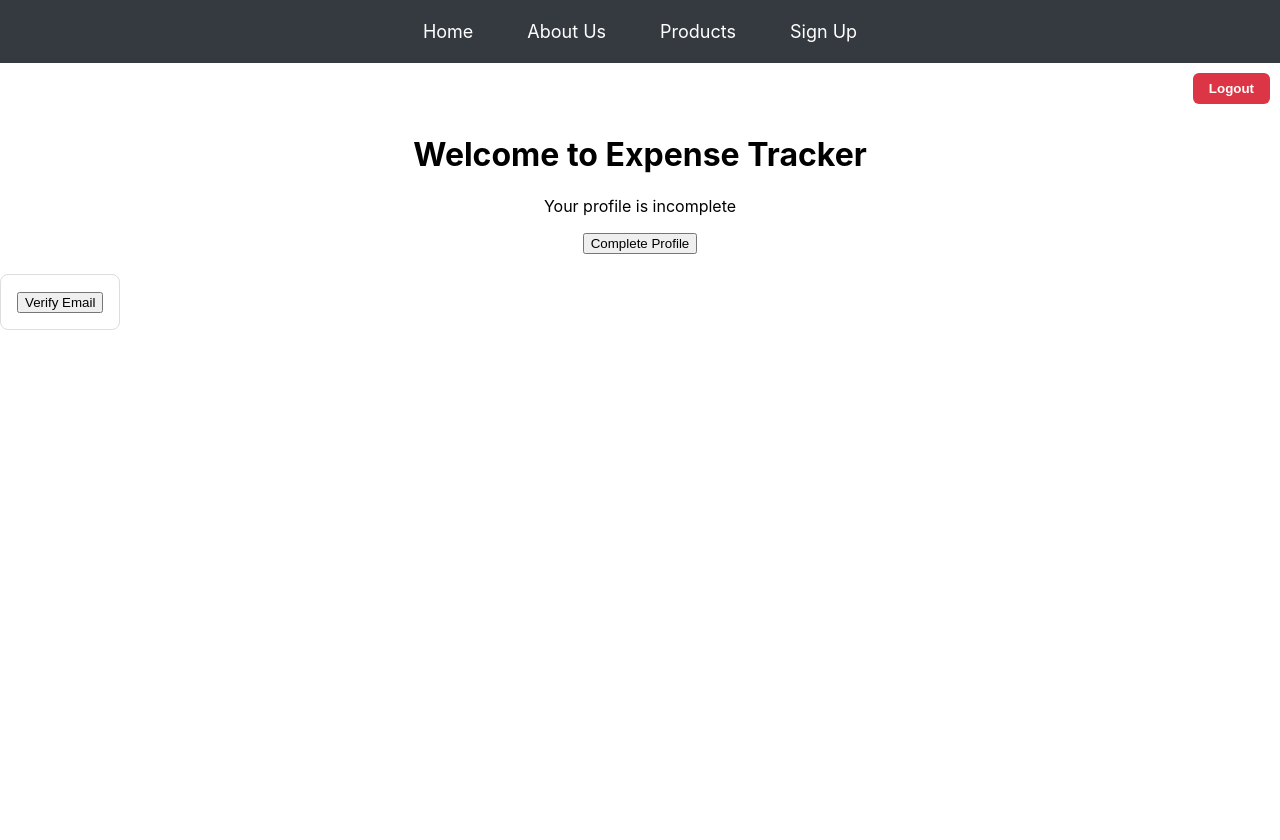
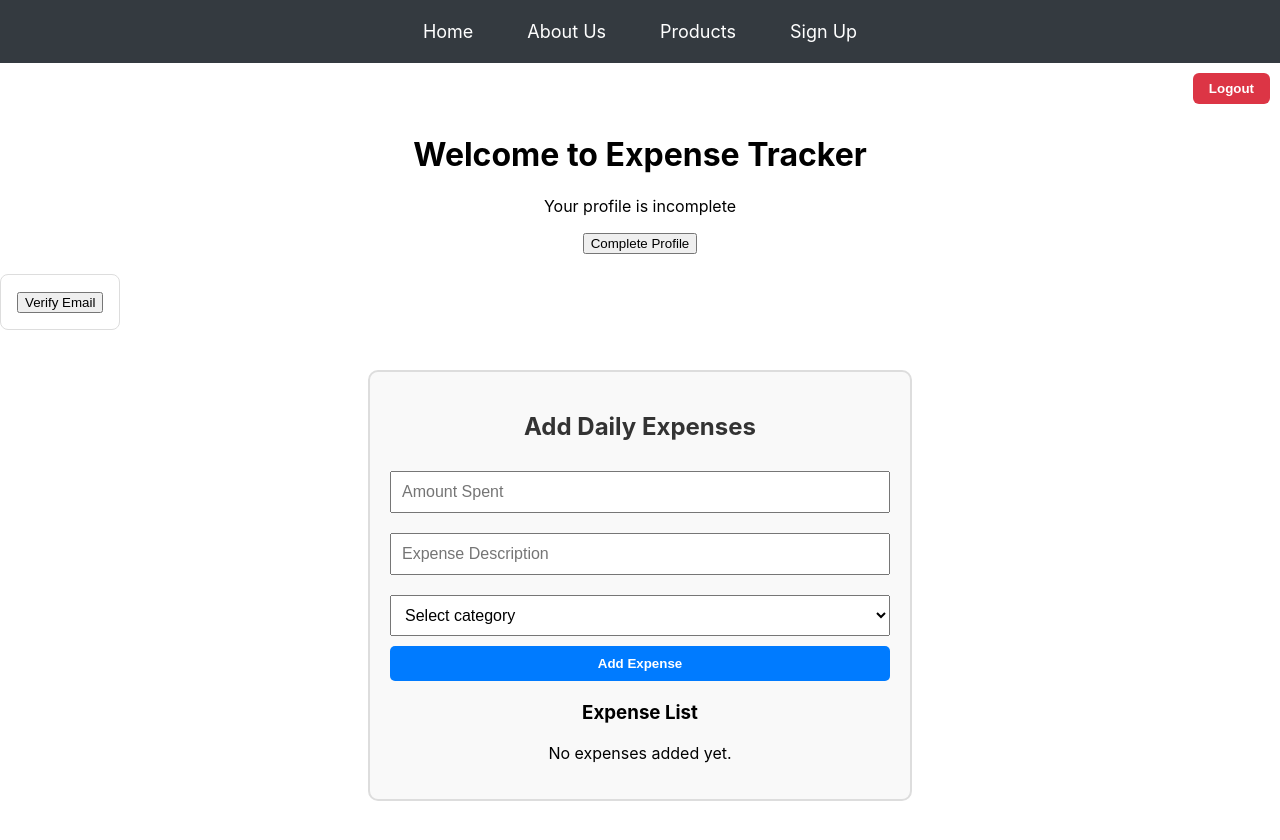
Before and after one commit to Souvik-1705/Expense-tracker-Sharpener-, a React (Create React App) app: page /welcome in a window 1280 px wide. Before the commit the page ends 800 px from the top, so only its background shows below. Built offline with nearby package versions, Linux system fonts and the light colour scheme.

Commit message:
add expenses

```diff
--- /dev/null
+++ b/src/pages/ExpenseForm.js
@@ -0,0 +1,58 @@
+import React, { useState } from 'react';
+import "../styles/ExpenseForm.css";
+
+function ExpenseForm() {
+    const[expenses,setExpenses]=useState([]);
+    const[amount,setAmount]=useState("");
+    const[description,setDescription]=useState("");
+    const[category,setCategory]=useState("");
+
+    const handleSubmit=(e)=>{
+        e.preventDefault();
+        if(!amount || !description || !category){
+            alert("Please fill in all fields");
+            return;
+        }
+         const newExpense = {
+      id: Date.now(),
+      amount,
+      description,
+      category,
+    };
+
+    setExpenses([...expenses, newExpense]);
+    setAmount('');
+    setDescription('');
+    setCategory('');
+  };
+
+  return (
+    <div className='expense-container'>
+        <h2>Add Daily Expenses</h2>
+        <form onSubmit={handleSubmit} className='expense-form'>
+            <input type='number' placeholder='Amount Spent' value={amount} onChange={(e)=>setAmount(e.target.value)}/>
+            <input type='text' placeholder='Expense Description' value={description} onChange={(e)=>setDescription(e.target.value)}/>
+             <select value={category} onChange={(e) => setCategory(e.target.value)}>
+          <option value="">Select category</option>
+          <option value="Food">Food</option>
+          <option value="Petrol">Petrol</option>
+          <option value="Salary">Salary</option>
+          <option value="Travel">Travel</option>
+          <option value="Others">Others</option>
+        </select>
+        <button type="submit">Add Expense</button>
+        </form>
+        <div className='expense-list'>
+            <h3>Expense List</h3>
+            {expenses.length===0 && <p>No expenses added yet.</p>}
+            <ul>
+                {expenses.map((expense)=>(
+                    <li key={expense.id}> ₹{expense.amount} - {expense.description} ({expense.category})</li>
+                ))}
+            </ul>
+        </div>
+    </div>
+  )
+}
+
+export default ExpenseForm;
--- a/src/pages/Welcome.js
+++ b/src/pages/Welcome.js
@@ -1,6 +1,7 @@
 import { useNavigate } from "react-router-dom";
 import "../styles/Welcome.css";
 import VerifyEmail from "./VerifyEmail";
+import ExpenseForm from "./ExpenseForm";
 
 function Welcome() {
   const navigate=useNavigate();
@@ -22,6 +23,7 @@ function Welcome() {
       <p>Your profile is incomplete</p>
       <button onClick={handleCompleteProfile}>Complete Profile</button>
       <VerifyEmail/>
+      <ExpenseForm/>
     </div>
   )
 }
--- /dev/null
+++ b/src/styles/ExpenseForm.css
@@ -0,0 +1,46 @@
+.expense-container {
+  max-width: 500px;
+  margin: 40px auto;
+  padding: 20px;
+  border: 2px solid #ddd;
+  border-radius: 10px;
+  background: #f9f9f9;
+}
+
+.expense-form {
+  display: flex;
+  flex-direction: column;
+}
+
+.expense-form input,
+.expense-form select {
+  padding: 10px;
+  margin: 10px 0;
+  font-size: 16px;
+}
+
+.expense-form button {
+  padding: 10px;
+  background-color: #007bff;
+  color: white;
+  font-weight: bold;
+  border: none;
+  border-radius: 5px;
+  cursor: pointer;
+}
+
+.expense-list {
+  margin-top: 20px;
+}
+
+.expense-list ul {
+  list-style-type: none;
+  padding: 0;
+}
+
+.expense-list li {
+  margin: 5px 0;
+  padding: 8px;
+  background: #eef;
+  border-radius: 5px;
+}
```
